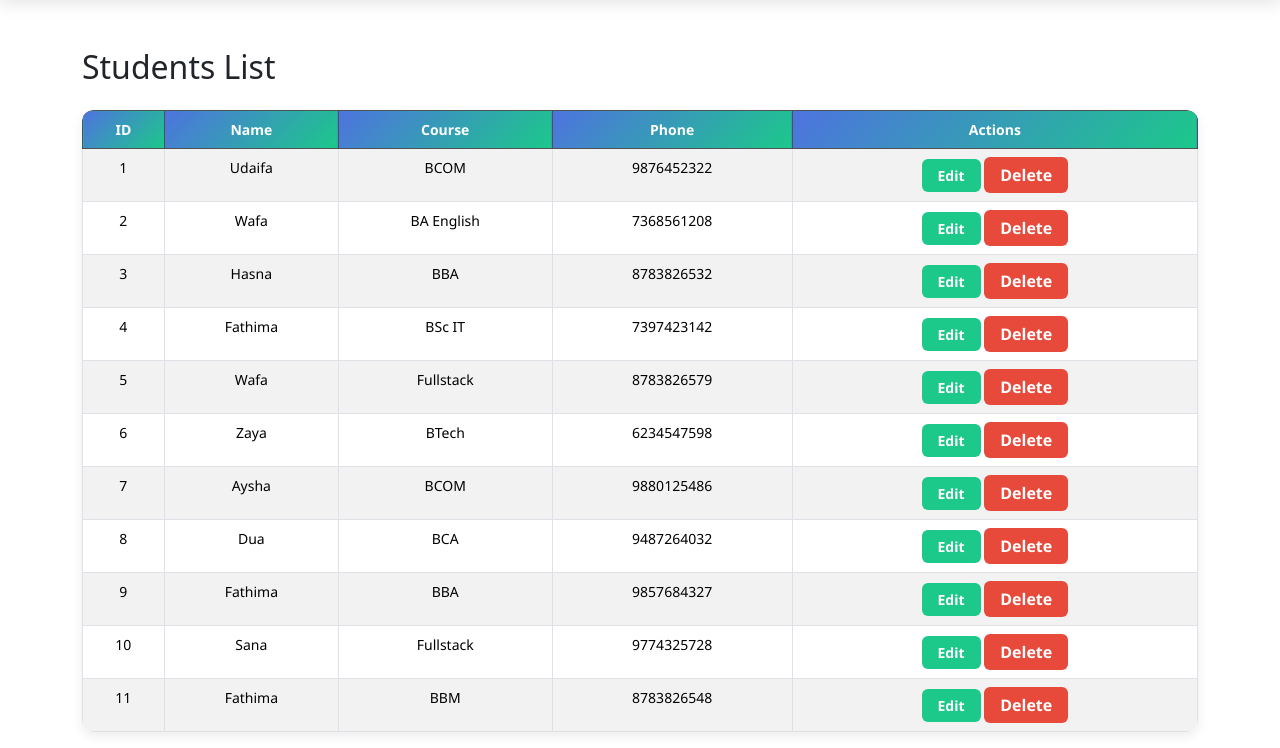
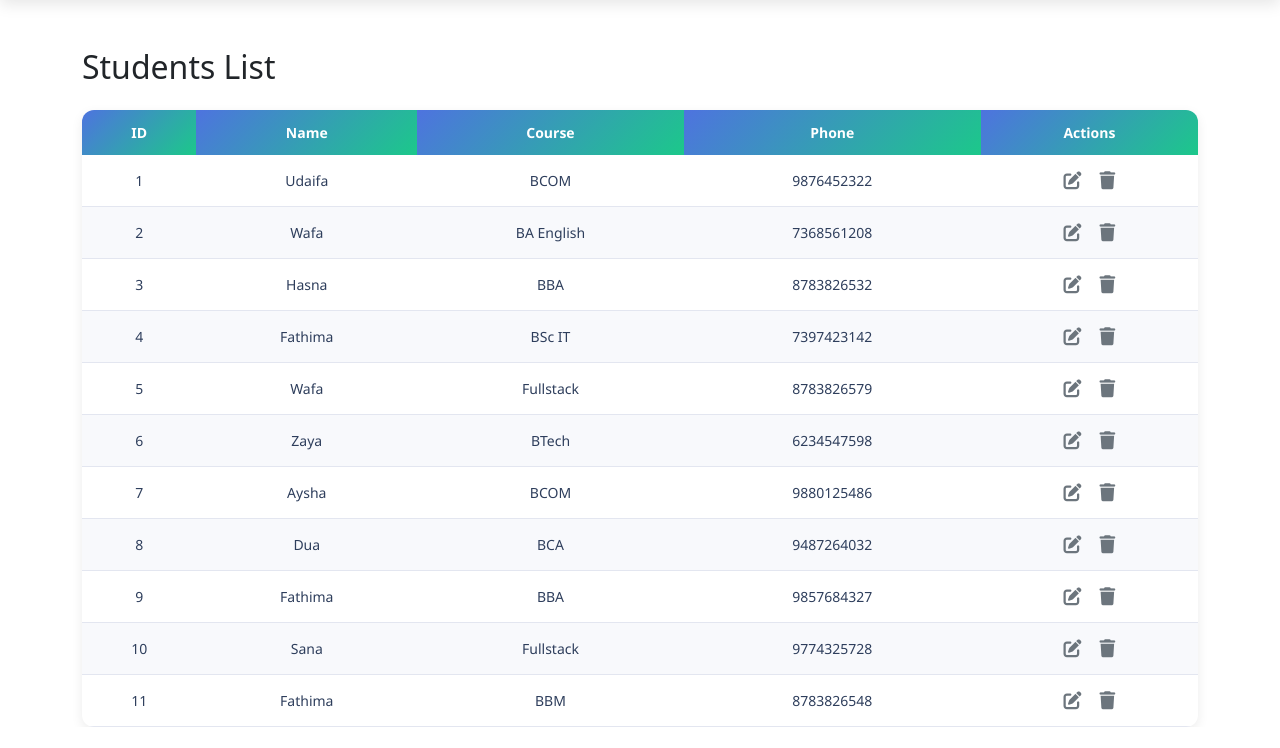
Before and after one commit to fsulthanaibrahim-hue/Week-3-Django-2, a Django app: page /students/ in a window 1280 px wide. Shown: the part 74-822 px from the top of the page. After the commit the page ends 801 px from the top, so only its background shows below. Run offline with Django 5.2, Linux system fonts and the light colour scheme; data comes from the database, SQL or seed files in the repository; both versions use the stored data as it was after the commit.

Commit message:
Week-3 Django-2

```diff
--- a/students/templates/students/base.html
+++ b/students/templates/students/base.html
@@ -71,6 +71,9 @@
 }
 
     </style>
+
+    <link rel="stylesheet" href="https://cdnjs.cloudflare.com/ajax/libs/font-awesome/6.5.1/css/all.min.css">
+
 </head>
 <body>
 
--- a/students/templates/students/student_list.html
+++ b/students/templates/students/student_list.html
@@ -3,7 +3,7 @@
 {% block content %}
 
 <style>
-    /* Table Styling */
+/* Table Styling */
 table {
     width: 100%;
     border-collapse: collapse;
@@ -16,93 +16,63 @@ table {
     box-shadow: 0 4px 12px rgba(0,0,0,0.08);
 }
 
-/* Table Header */
+/* Header */
 thead th {
-    background: linear-gradient(135deg, #4e73df, #1cc88a); /* professional gradient */
-    color: #ffffff;
+    background: linear-gradient(135deg, #4e73df, #1cc88a);
+    color: #fff;
     font-weight: 600;
     text-align: center;
-    padding: 12px 15px;
+    padding: 12px;
 }
 
-/* Table Body */
+/* Body */
 tbody td {
-    padding: 12px 15px;
+    padding: 12px;
     text-align: center;
     border-bottom: 1px solid #e3e6f0;
 }
 
-/* Alternating Row Colors */
 tbody tr:nth-child(even) {
     background-color: #f8f9fc;
 }
 
-/* Row Hover Effect */
 tbody tr:hover {
     background-color: #e2f7f1;
-    transition: 0.3s ease;
 }
 
-.btn-success {
-    background-color: #1cc88a;
-    color: #fff;
-    font-weight: 600;
-    border-radius: 6px;
-    padding: 6px 16px;
-    border: none;
-    transition: 0.3s ease;
+/* ICON ONLY ACTIONS */
+.action-icons {
+    display: flex;
+    justify-content: center;
+    gap: 18px;
+    font-size: 18px;
 }
 
-.btn-success:hover {
-    background-color: #17a673;
+.action-icons a {
+    color: #6c757d;
+    transition: 0.2s ease;
 }
 
-.btn-danger {
-    background-color: #e74a3b;
-    color: #fff;
-    font-weight: 600;
-    border-radius: 6px;
-    padding: 6px 16px;
-    border: none;
-    transform: 0.3s ease;
+.action-icons a:hover {
+    color: #000;
 }
 
-.btn-danger:hover {
-    background-color: #c0392b;
+/* Edit hover color */
+.action-icons .edit:hover {
+    color: #4e73df;
 }
 
-/* Empty Table Message */
-tbody tr td.text-center {
-    font-style: italic;
-    color: #858796;
+/* Delete hover color */
+.action-icons .delete:hover {
+    color: #e74a3b;
 }
-
-/* Responsive Table for Mobile */
-@media (max-width: 768px) {
-    table, thead, tbody, th, td, tr { display: block; }
-    thead tr { display: none; }
-    tbody td {
-        text-align: right;
-        padding-left: 50%;
-        position: relative;
-    }
-    tbody td::before {
-        content: attr(data-label);
-        position: absolute;
-        left: 15px;
-        width: 45%;
-        font-weight: 600;
-        text-align: left;
-    }
-}
-
 </style>
 
 <div class="container mt-5">
     <h2 class="mb-4">Students List</h2>
 
-    <table class="table table-bordered table-striped">
-        <thead class="table-dark">
+    <table>
+        <thead>
             <tr>
                 <th>ID</th>
                 <th>Name</th>
@@ -114,14 +84,22 @@ tbody tr td.text-center {
         <tbody>
             {% for student in students %}
             <tr>
-                <!--Use forloop.counter for sequential numbering-->
                 <td>{{ forloop.counter }}</td>
                 <td>{{ student.name }}</td>
                 <td>{{ student.course }}</td>
                 <td>{{ student.phone }}</td>
                 <td>
-                  <a href="{% url 'student_edit' student.id %}" class="btn btn-success btn-sm">Edit</a>
-                  <a href="{% url 'student_delete' student.pk %}" class="btn btn-danger">Delete</a>
+                    <div class="action-icons">
+                        <a href="{% url 'student_edit' student.id %}"
+                           class="edit" title="Edit">
+                            <i class="fa-solid fa-pen-to-square"></i>
+                        </a>
+
+                        <a href="{% url 'student_delete' student.pk %}"
+                           class="delete" title="Delete">
+                            <i class="fa-solid fa-trash"></i>
+                        </a>
+                    </div>
                 </td>
             </tr>
             {% empty %}
@@ -132,4 +110,5 @@ tbody tr td.text-center {
         </tbody>
     </table>
 </div>
+
 {% endblock %}
```
Also changed, not shown: db.sqlite3.
